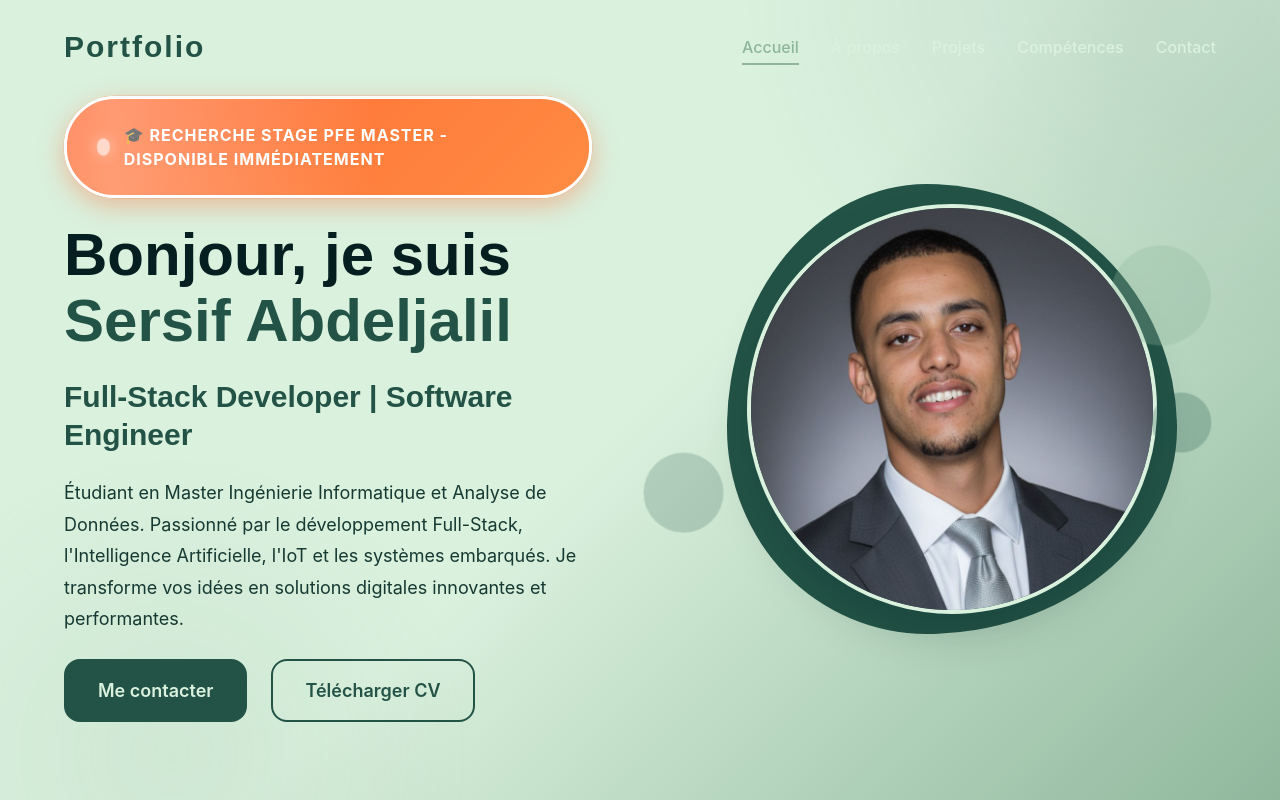
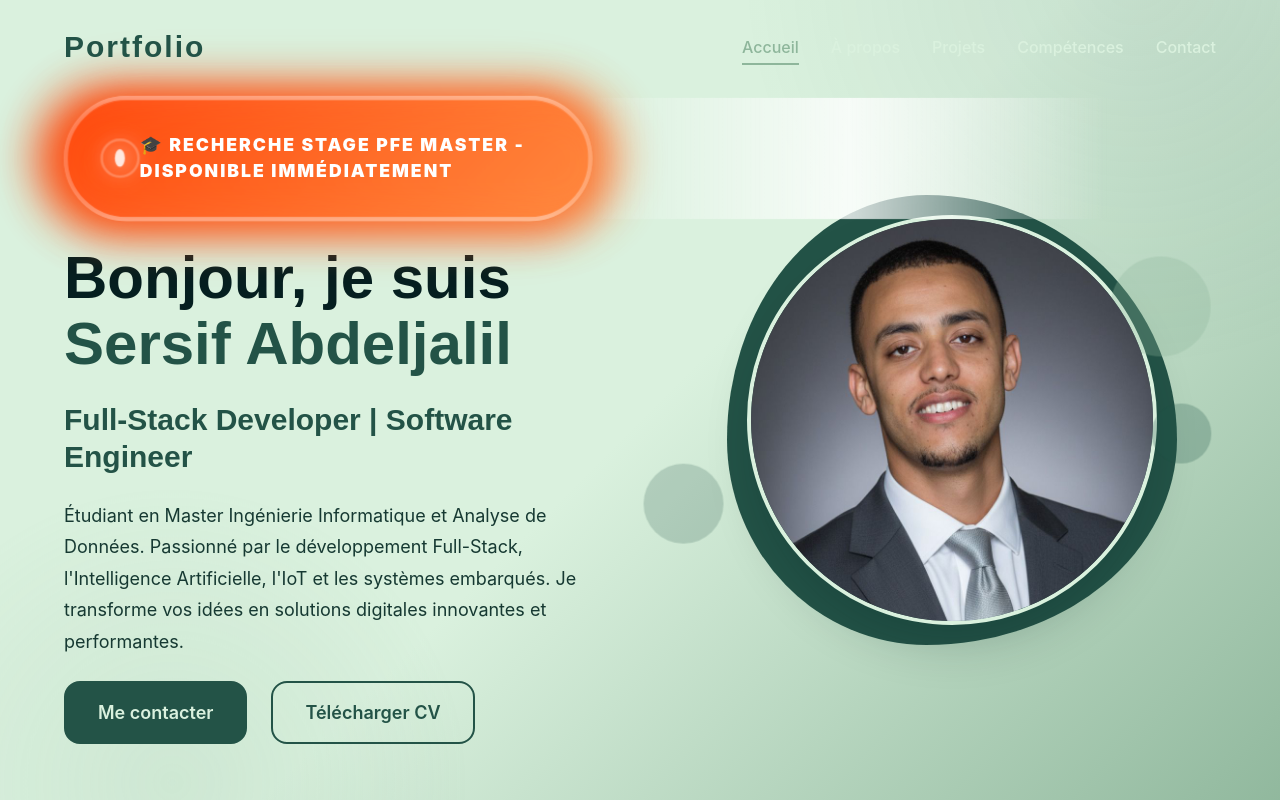
Before and after one commit to SersifAbdeljalil/me_portfolio, a React (Create React App) app: page / in a window 1280 px wide. Shown: the top 800 px of the page. Built offline with nearby package versions, Linux system fonts and the light colour scheme.

Commit message:
add same modify in Hero

```diff
--- a/src/components/Hero/Hero.css
+++ b/src/components/Hero/Hero.css
@@ -80,85 +80,202 @@
   gap: var(--spacing-lg);
 }
 
-/* Badge de disponibilité - STYLE URGENT ET IMPORTANT */
+/* ========================================
+   BADGE ULTRA IMPORTANT - MAGNIFIQUE
+   ======================================== */
+
 .hero-badge {
   display: inline-flex;
   align-items: center;
   gap: var(--spacing-md);
-  padding: var(--spacing-lg) var(--spacing-xl);
-  background: linear-gradient(135deg, #ff6b35 0%, #ff8c42 100%);
-  border: 3px solid #fff;
+  padding: var(--spacing-xl) calc(var(--spacing-xl) * 1.5);
+  background: linear-gradient(135deg, #ff3e00 0%, #ff6b35 25%, #ff8c42 50%, #ff6b35 75%, #ff3e00 100%);
+  background-size: 300% 300%;
+  border: 4px solid #fff;
   border-radius: var(--border-radius-full);
   width: fit-content;
-  font-size: var(--font-size-base);
-  font-weight: var(--font-weight-bold);
+  font-size: 1.1rem;
+  font-weight: 900;
   color: #fff;
   text-transform: uppercase;
-  letter-spacing: 1px;
-  box-shadow: 0 8px 25px rgba(255, 107, 53, 0.4),
-              0 0 0 0 rgba(255, 107, 53, 0.7);
-  animation: slideInLeft 0.8s ease-out, urgentPulse 2s ease-in-out infinite 1s;
+  letter-spacing: 2px;
+  box-shadow:
+    0 0 30px rgba(255, 62, 0, 0.6),
+    0 0 60px rgba(255, 107, 53, 0.4),
+    0 15px 40px rgba(255, 62, 0, 0.3),
+    inset 0 1px 0 rgba(255, 255, 255, 0.3);
+  animation:
+    slideInLeft 0.8s ease-out,
+    megaPulse 2s ease-in-out infinite 1s,
+    gradientShift 4s ease infinite;
   position: relative;
-  overflow: hidden;
+  overflow: visible;
+  cursor: pointer;
+  transform-style: preserve-3d;
+  z-index: 100;
 }
 
-/* Effet de brillance animé */
+/* Animation de gradient qui bouge */
+@keyframes gradientShift {
+  0%, 100% {
+    background-position: 0% 50%;
+  }
+  50% {
+    background-position: 100% 50%;
+  }
+}
+
+/* Effet de brillance super intense */
 .hero-badge::before {
   content: '';
   position: absolute;
-  top: 0;
+  top: -2px;
   left: -100%;
   width: 100%;
-  height: 100%;
+  height: calc(100% + 4px);
   background: linear-gradient(
     90deg,
     transparent,
-    rgba(255, 255, 255, 0.3),
+    rgba(255, 255, 255, 0.8),
     transparent
   );
-  animation: shine 3s ease-in-out infinite;
+  animation: superShine 2.5s ease-in-out infinite;
+  z-index: 1;
 }
 
-@keyframes shine {
+/* Effet de lueur externe pulsante */
+.hero-badge::after {
+  content: '';
+  position: absolute;
+  inset: -8px;
+  border-radius: var(--border-radius-full);
+  background: linear-gradient(135deg, #ff3e00, #ff8c42);
+  opacity: 0.4;
+  filter: blur(20px);
+  z-index: -1;
+  animation: glowPulse 2s ease-in-out infinite;
+}
+
+@keyframes superShine {
   0% {
     left: -100%;
   }
-  50%, 100% {
+  20% {
+    left: 100%;
+  }
+  100% {
     left: 100%;
   }
 }
 
-@keyframes urgentPulse {
+@keyframes glowPulse {
   0%, 100% {
+    opacity: 0.4;
     transform: scale(1);
-    box-shadow: 0 8px 25px rgba(255, 107, 53, 0.4),
-                0 0 0 0 rgba(255, 107, 53, 0.7);
   }
   50% {
-    transform: scale(1.05);
-    box-shadow: 0 10px 35px rgba(255, 107, 53, 0.6),
-                0 0 0 15px rgba(255, 107, 53, 0);
+    opacity: 0.8;
+    transform: scale(1.1);
   }
 }
 
+/* Pulsation méga intense */
+@keyframes megaPulse {
+  0%, 100% {
+    transform: scale(1) translateY(0);
+    box-shadow:
+      0 0 30px rgba(255, 62, 0, 0.6),
+      0 0 60px rgba(255, 107, 53, 0.4),
+      0 15px 40px rgba(255, 62, 0, 0.3),
+      inset 0 1px 0 rgba(255, 255, 255, 0.3);
+  }
+  50% {
+    transform: scale(1.08) translateY(-3px);
+    box-shadow:
+      0 0 50px rgba(255, 62, 0, 0.9),
+      0 0 100px rgba(255, 107, 53, 0.6),
+      0 20px 60px rgba(255, 62, 0, 0.5),
+      inset 0 1px 0 rgba(255, 255, 255, 0.5),
+      0 0 0 8px rgba(255, 62, 0, 0.3),
+      0 0 0 16px rgba(255, 62, 0, 0.1);
+  }
+}
+
+/* Point super lumineux */
 .badge-dot {
-  width: 12px;
-  height: 12px;
+  width: 14px;
+  height: 14px;
   background-color: #fff;
   border-radius: 50%;
-  animation: urgentBlink 1.5s ease-in-out infinite;
-  box-shadow: 0 0 10px rgba(255, 255, 255, 0.8);
+  animation: megaBlink 1.2s ease-in-out infinite;
+  box-shadow:
+    0 0 15px rgba(255, 255, 255, 1),
+    0 0 25px rgba(255, 255, 255, 0.8),
+    0 0 35px rgba(255, 255, 255, 0.6);
+  position: relative;
+  z-index: 2;
 }
 
-@keyframes urgentBlink {
+/* Cercles concentriques autour du point */
+.badge-dot::before,
+.badge-dot::after {
+  content: '';
+  position: absolute;
+  top: 50%;
+  left: 50%;
+  transform: translate(-50%, -50%);
+  border-radius: 50%;
+  border: 2px solid rgba(255, 255, 255, 0.8);
+  animation: ripple 2s ease-out infinite;
+}
+
+.badge-dot::after {
+  animation-delay: 1s;
+}
+
+@keyframes ripple {
+  0% {
+    width: 14px;
+    height: 14px;
+    opacity: 1;
+  }
+  100% {
+    width: 40px;
+    height: 40px;
+    opacity: 0;
+  }
+}
+
+@keyframes megaBlink {
   0%, 100% {
     transform: scale(1);
     opacity: 1;
+    box-shadow:
+      0 0 15px rgba(255, 255, 255, 1),
+      0 0 25px rgba(255, 255, 255, 0.8);
   }
   50% {
-    transform: scale(1.5);
-    opacity: 0.6;
+    transform: scale(1.6);
+    opacity: 0.7;
+    box-shadow:
+      0 0 25px rgba(255, 255, 255, 1),
+      0 0 40px rgba(255, 255, 255, 1),
+      0 0 55px rgba(255, 255, 255, 0.8);
   }
+}
+
+/* Effet hover ultra impressionnant */
+.hero-badge:hover {
+  transform: scale(1.12) translateY(-5px) !important;
+  box-shadow:
+    0 0 60px rgba(255, 62, 0, 1),
+    0 0 120px rgba(255, 107, 53, 0.8),
+    0 25px 70px rgba(255, 62, 0, 0.6),
+    inset 0 1px 0 rgba(255, 255, 255, 0.5),
+    0 0 0 10px rgba(255, 62, 0, 0.4),
+    0 0 0 20px rgba(255, 62, 0, 0.2);
+  letter-spacing: 3px;
+  transition: all 0.3s ease;
 }
 
 /* Titre */
@@ -544,6 +661,10 @@
   .image-wrapper {
     max-width: 400px;
   }
+
+  .hero-badge {
+    font-size: 1rem;
+  }
 }
 
 @media (max-width: 768px) {
@@ -564,8 +685,8 @@
 
   .hero-badge {
     margin: 0 auto;
-    font-size: var(--font-size-sm);
-    padding: var(--spacing-md) var(--spacing-lg);
+    font-size: 0.9rem;
+    padding: var(--spacing-lg) var(--spacing-xl);
   }
 
   .hero-description {
@@ -675,7 +796,13 @@
   }
 
   .hero-badge {
-    font-size: 0.75rem;
-    padding: var(--spacing-sm) var(--spacing-md);
+    font-size: 0.7rem;
+    padding: var(--spacing-md) var(--spacing-lg);
+    letter-spacing: 1px;
+  }
+
+  .badge-dot {
+    width: 10px;
+    height: 10px;
   }
 }
```
